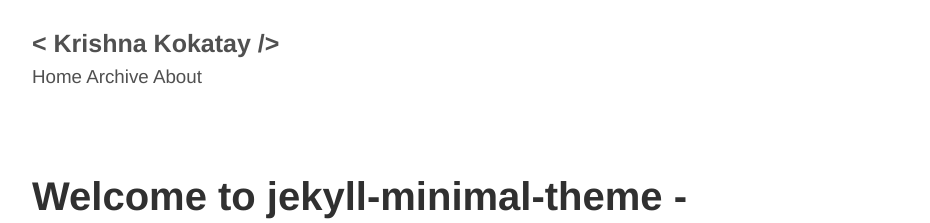
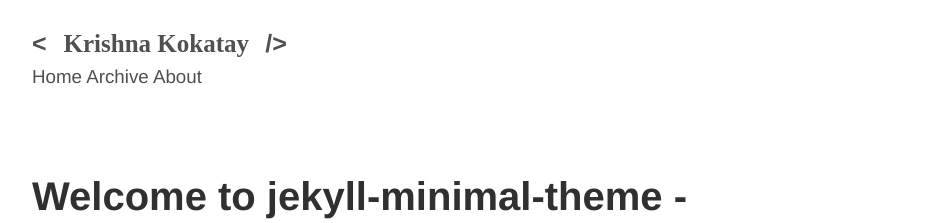
Before and after one commit to Kalightortaio/blog.kalightortaio.com, a Jekyll site: the page built from index.html, in a window 1280 px wide. Shown: the top 223 px of the page, without its empty margins (228-1158 px from the left). Built offline with Jekyll 4.4.1, drawn with Linux system fonts in a browser that asks for light colours.

Commit message:
Update style.scss

```diff
--- a/css/style.scss
+++ b/css/style.scss
@@ -205,6 +205,25 @@ table {
   }
 }
 
+.masthead-title .logo-name {
+   font-family: "Agustina Regular";
+   font-weight: bold;
+   padding: 0 10px;
+}
+
+.masthead-title .logo {
+  display: block;
+  float: left;
+  font-size: 1.5em;
+  text-decoration: none;
+  margin-top: 10px;
+  line-height: normal;
+}
+
+.masthead-title .menu {
+  display: block;
+  float: right;
+}
 
 //////////////////////////
 // Posts
```
